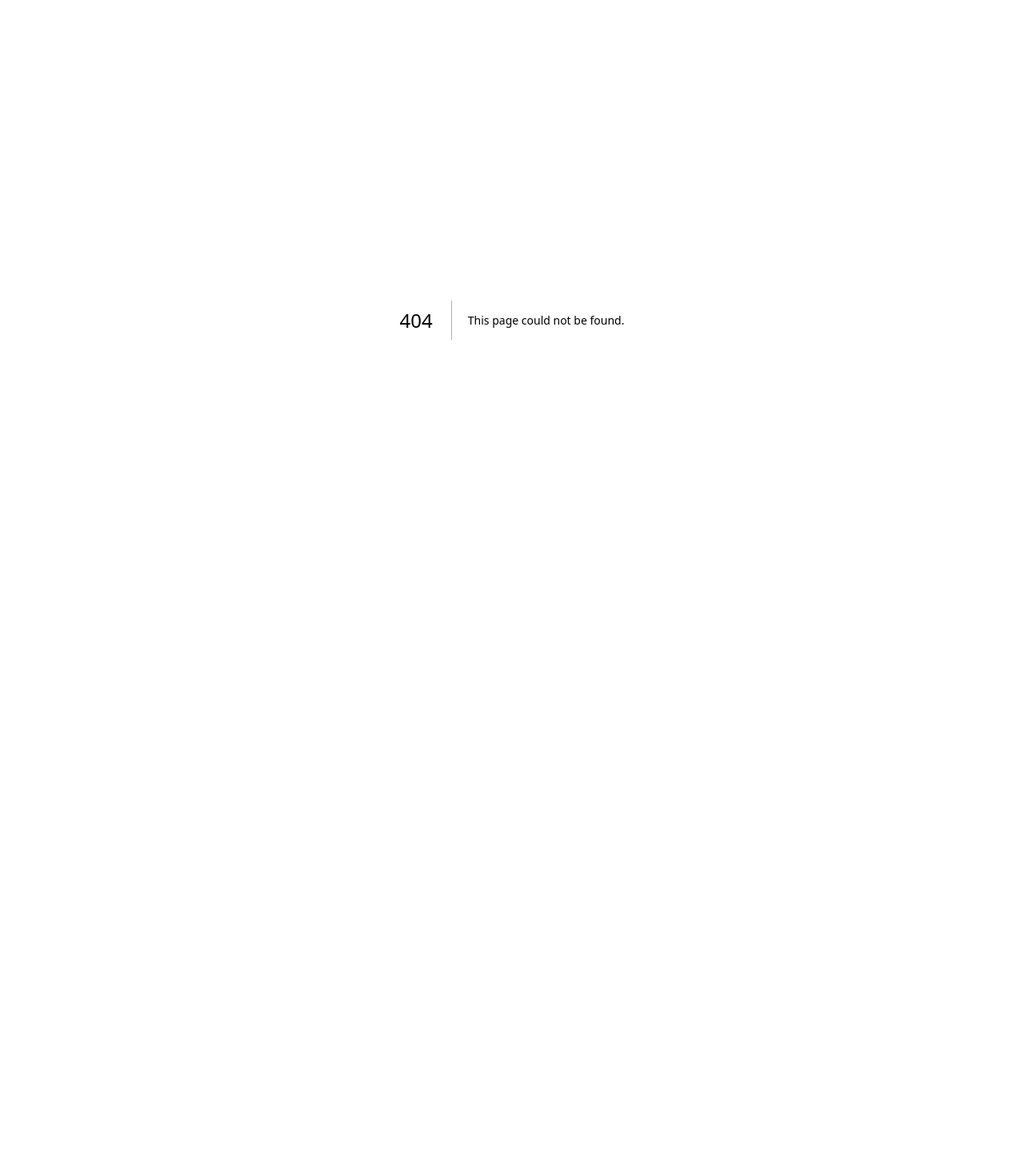
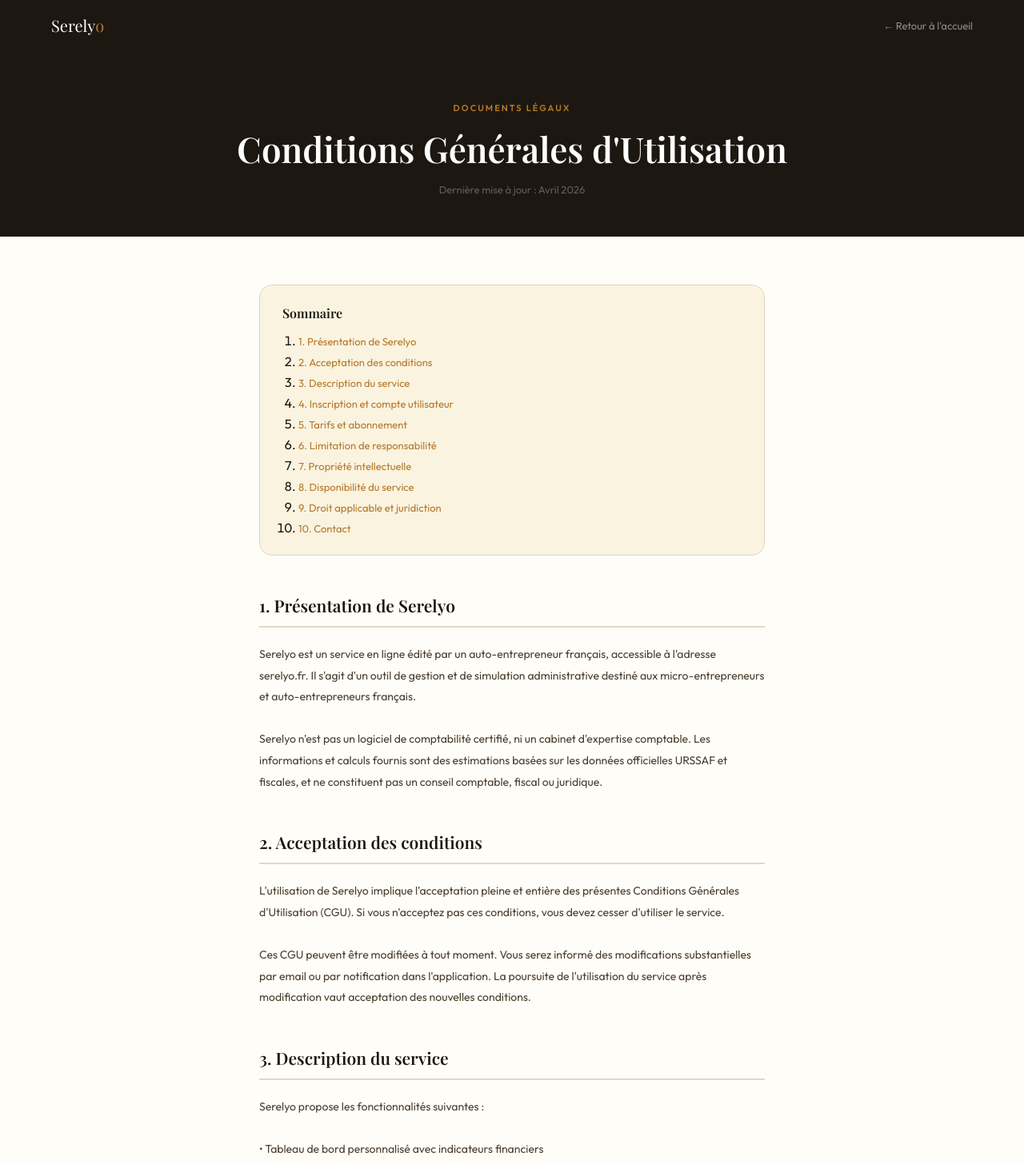
Before and after one commit to Kristofkmaa/Devis-ia, a Next.js app: page /cgu in a window 1280 px wide. Before the commit this address had no page. Shown: the top 1456 px of the page at 80% size. Before the commit the page ends 800 px from the top, so only its background shows below. Built offline with nearby package versions, Linux system fonts and the light colour scheme.

Commit message:
Create page.jsx

```diff
--- /dev/null
+++ b/app/cgu/page.jsx
@@ -0,0 +1,190 @@
+export default function CGU() {
+  const sections = [
+    {
+      title: "1. Présentation de Serelyo",
+      content: `Serelyo est un service en ligne édité par un auto-entrepreneur français, accessible à l'adresse serelyo.fr. Il s'agit d'un outil de gestion et de simulation administrative destiné aux micro-entrepreneurs et auto-entrepreneurs français.
+
+Serelyo n'est pas un logiciel de comptabilité certifié, ni un cabinet d'expertise comptable. Les informations et calculs fournis sont des estimations basées sur les données officielles URSSAF et fiscales, et ne constituent pas un conseil comptable, fiscal ou juridique.`
+    },
+    {
+      title: "2. Acceptation des conditions",
+      content: `L'utilisation de Serelyo implique l'acceptation pleine et entière des présentes Conditions Générales d'Utilisation (CGU). Si vous n'acceptez pas ces conditions, vous devez cesser d'utiliser le service.
+
+Ces CGU peuvent être modifiées à tout moment. Vous serez informé des modifications substantielles par email ou par notification dans l'application. La poursuite de l'utilisation du service après modification vaut acceptation des nouvelles conditions.`
+    },
+    {
+      title: "3. Description du service",
+      content: `Serelyo propose les fonctionnalités suivantes :
+
+• Tableau de bord personnalisé avec indicateurs financiers
+• Calcul des cotisations URSSAF selon le secteur d'activité
+• Simulateur de revenus annuels avec graphiques
+• Calendrier des échéances administratives (déclarations URSSAF, CFE, IR)
+• Générateur de devis professionnels
+• Suivi des revenus mensuels
+• Assistant IA pour questions administratives
+• Ressources et liens officiels
+
+Les fonctionnalités disponibles varient selon le plan souscrit (Gratuit ou Pro).`
+    },
+    {
+      title: "4. Inscription et compte utilisateur",
+      content: `Pour utiliser Serelyo, vous devez créer un compte avec une adresse email valide et un mot de passe. Vous êtes responsable de la confidentialité de vos identifiants et de toutes les actions effectuées depuis votre compte.
+
+Vous vous engagez à fournir des informations exactes lors de l'inscription et à les maintenir à jour. Serelyo se réserve le droit de suspendre ou supprimer tout compte en cas de violation des présentes CGU ou d'activité frauduleuse.
+
+Vous pouvez supprimer votre compte à tout moment depuis les paramètres de l'application. La suppression entraîne la perte définitive de vos données.`
+    },
+    {
+      title: "5. Tarifs et abonnement",
+      content: `Serelyo propose un plan Gratuit avec des fonctionnalités limitées, et un plan Pro à 25€ par mois (ou 249€ par an).
+
+Le plan Pro inclut un essai gratuit de 30 jours sans engagement et sans carte bancaire requise. À l'issue de la période d'essai, le paiement est prélevé automatiquement via Stripe.
+
+Vous pouvez annuler votre abonnement à tout moment depuis votre espace compte. L'annulation prend effet à la fin de la période en cours — aucun remboursement proratisé n'est effectué pour la période restante.
+
+Les tarifs peuvent évoluer. Vous serez informé par email au moins 30 jours avant toute modification tarifaire.`
+    },
+    {
+      title: "6. Limitation de responsabilité",
+      content: `Serelyo est un outil d'aide à la gestion administrative. Les calculs et informations fournis sont basés sur les taux officiels URSSAF et les données fiscales en vigueur, mais ils ont une valeur indicative et ne constituent en aucun cas un conseil comptable ou fiscal certifié.
+
+Serelyo ne peut être tenu responsable :
+• Des erreurs ou omissions dans les calculs résultant d'informations inexactes saisies par l'utilisateur
+• Des conséquences fiscales ou sociales d'une décision prise sur la base des informations fournies
+• Des changements législatifs ou réglementaires non encore intégrés à l'application
+• Des pertes de données dues à des circonstances indépendantes de notre volonté
+
+En cas de doute sur votre situation fiscale ou comptable, nous vous recommandons de consulter un expert-comptable ou un conseiller fiscal.`
+    },
+    {
+      title: "7. Propriété intellectuelle",
+      content: `L'ensemble du contenu de Serelyo (code source, design, textes, logos, graphiques) est protégé par le droit de la propriété intellectuelle et appartient à son éditeur.
+
+Vous êtes autorisé à utiliser Serelyo pour votre usage personnel et professionnel. Toute reproduction, modification, distribution ou exploitation commerciale du service ou de ses éléments sans autorisation préalable est strictement interdite.
+
+Les devis générés par Serelyo vous appartiennent et vous pouvez les utiliser librement dans le cadre de votre activité professionnelle.`
+    },
+    {
+      title: "8. Disponibilité du service",
+      content: `Serelyo s'efforce d'assurer la disponibilité du service 24h/24 et 7j/7, mais ne peut garantir une disponibilité sans interruption. Des maintenances planifiées peuvent entraîner des interruptions temporaires, communiquées à l'avance dans la mesure du possible.
+
+En cas d'interruption non planifiée, Serelyo ne pourra être tenu responsable des préjudices directs ou indirects pouvant en résulter.`
+    },
+    {
+      title: "9. Droit applicable et juridiction",
+      content: `Les présentes CGU sont soumises au droit français. En cas de litige, et après tentative de résolution amiable, les tribunaux français seront compétents.
+
+Conformément à l'article L.612-1 du Code de la consommation, vous pouvez recourir gratuitement à un médiateur de la consommation en cas de litige non résolu.`
+    },
+    {
+      title: "10. Contact",
+      content: `Pour toute question relative aux présentes CGU, vous pouvez nous contacter à l'adresse : contact@serelyo.fr
+
+Dernière mise à jour : Avril 2026`
+    },
+  ]
+
+  return (
+    <>
+      <style>{`
+        * { box-sizing: border-box; margin: 0; padding: 0; }
+        body { font-family: 'Outfit', sans-serif; background: #FFFDF8; color: #1C1710; }
+        .legal-nav {
+          background: #1C1710; padding: 18px 5%;
+          display: flex; align-items: center; justify-content: space-between;
+        }
+        .legal-nav-logo { font-family: 'Playfair Display', serif; font-size: 20px; color: #fff; text-decoration: none; }
+        .legal-nav-logo span { color: #B5792A; }
+        .legal-nav-back { font-size: 13px; color: rgba(255,255,255,.5); text-decoration: none; transition: color .2s; }
+        .legal-nav-back:hover { color: #fff; }
+        .legal-hero {
+          background: #1C1710; padding: 60px 5% 50px; text-align: center;
+          border-bottom: 1px solid rgba(255,255,255,.06);
+        }
+        .legal-tag {
+          display: inline-block; font-size: 11px; font-weight: 700;
+          letter-spacing: 2px; text-transform: uppercase;
+          color: #B5792A; margin-bottom: 14px;
+        }
+        .legal-title {
+          font-family: 'Playfair Display', serif;
+          font-size: clamp(28px, 4vw, 44px);
+          color: #fff; margin-bottom: 14px;
+        }
+        .legal-date { font-size: 13px; color: rgba(255,255,255,.3); }
+        .legal-body { max-width: 760px; margin: 0 auto; padding: 60px 5% 100px; }
+        .legal-toc {
+          background: #FAF3E0; border: 1px solid #E2D8C4;
+          border-radius: 16px; padding: 24px 28px; margin-bottom: 48px;
+        }
+        .legal-toc h3 {
+          font-family: 'Playfair Display', serif;
+          font-size: 16px; margin-bottom: 14px; color: #1C1710;
+        }
+        .legal-toc ol { padding-left: 20px; display: flex; flex-direction: column; gap: 6px; }
+        .legal-toc li a {
+          font-size: 13px; color: #B5792A; text-decoration: none;
+          transition: color .2s;
+        }
+        .legal-toc li a:hover { color: #1C1710; }
+        .legal-section { margin-bottom: 48px; scroll-margin-top: 80px; }
+        .legal-section h2 {
+          font-family: 'Playfair Display', serif;
+          font-size: 21px; color: #1C1710;
+          padding-bottom: 12px; border-bottom: 2px solid #E2D8C4;
+          margin-bottom: 20px;
+        }
+        .legal-section p {
+          font-size: 14px; color: #4A3F2E;
+          line-height: 1.9; white-space: pre-line;
+        }
+        .legal-footer {
+          background: #1C1710; padding: 32px 5%;
+          text-align: center; font-size: 12px; color: rgba(255,255,255,.3);
+        }
+        .legal-footer a { color: #B5792A; text-decoration: none; margin: 0 12px; }
+      `}</style>
+      <link href="https://fonts.googleapis.com/css2?family=Playfair+Display:wght@400;600&family=Outfit:wght@300;400;500&display=swap" rel="stylesheet"/>
+
+      <nav className="legal-nav">
+        <a href="/" className="legal-nav-logo">Serely<span>o</span></a>
+        <a href="/" className="legal-nav-back">← Retour à l'accueil</a>
+      </nav>
+
+      <div className="legal-hero">
+        <div className="legal-tag">Documents légaux</div>
+        <h1 className="legal-title">Conditions Générales d'Utilisation</h1>
+        <div className="legal-date">Dernière mise à jour : Avril 2026</div>
+      </div>
+
+      <div className="legal-body">
+        <div className="legal-toc">
+          <h3>Sommaire</h3>
+          <ol>
+            {sections.map((s, i) => (
+              <li key={i}>
+                <a href={`#section-${i}`}>{s.title}</a>
+              </li>
+            ))}
+          </ol>
+        </div>
+
+        {sections.map((s, i) => (
+          <div key={i} id={`section-${i}`} className="legal-section">
+            <h2>{s.title}</h2>
+            <p>{s.content}</p>
+          </div>
+        ))}
+      </div>
+
+      <footer className="legal-footer">
+        © 2026 Serelyo — Tous droits réservés
+        <br/><br/>
+        <a href="/cgu">CGU</a>
+        <a href="/confidentialite">Politique de confidentialité</a>
+        <a href="/mentions-legales">Mentions légales</a>
+      </footer>
+    </>
+  )
+}
```
